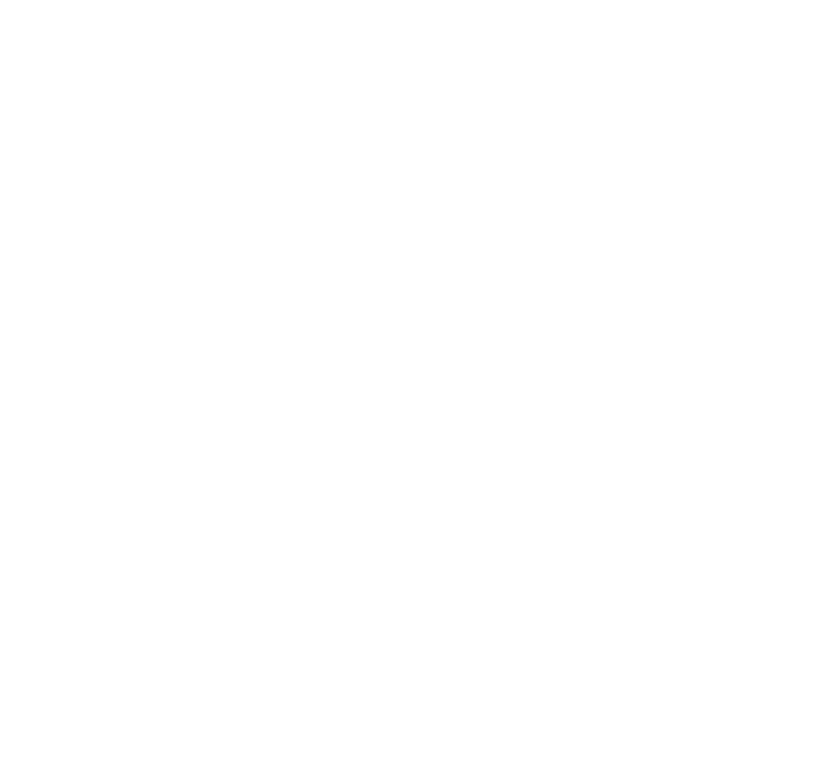
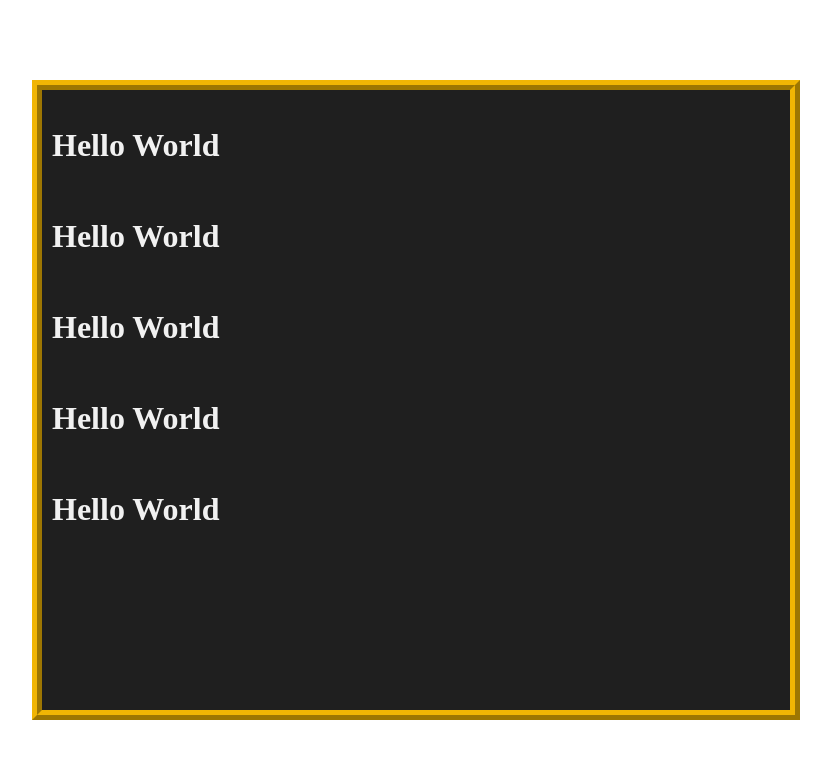
Before and after one commit to Black-Lotus98/CIS483-583-game, a React (Create React App) app: page / in a window 1280 px wide. Shown: the top 758 px of the page, without its empty margins (224-1055 px from the left). Built offline with nearby package versions, Linux system fonts and the light colour scheme.

Commit message:
update 1.01

```diff
--- a/public/index.html
+++ b/public/index.html
@@ -28,7 +28,7 @@
   </head>
   <body>
     <noscript>You need to enable JavaScript to run this app.</noscript>
-    <div id="root"></div>
+    <div class="root" id="root"></div>
     <!--
       This HTML file is a template.
       If you open it directly in the browser, you will see an empty page.
--- a/src/App.js
+++ b/src/App.js
@@ -1,11 +1,16 @@
-import React from 'react';
+import React, { Fragment } from 'react';
+import Container from './components/Container/Container';
 
 
 function App() {
   return (
-    <div>
-
-    </div>
+    <Fragment>
+      <h1>Hello World</h1>
+      <h1>Hello World</h1>
+      <h1>Hello World</h1>
+      <h1>Hello World</h1>
+      <h1>Hello World</h1>
+    </Fragment>
   );
 }
 
--- /dev/null
+++ b/src/components/Container/Container.js
@@ -0,0 +1,12 @@
+import React from 'react'
+import './container.css'
+
+const Container = (props) => {
+    return (
+        <div className="container">
+            {props.children}
+        </div>
+    )
+}
+
+export default Container
--- /dev/null
+++ b/src/components/Container/container.css
@@ -0,0 +1,16 @@
+/* .container {
+    background-color: #1f1f1f;
+    max-width: 100%;
+    max-height: 100%;
+    width: 60%;
+    height: 80%;
+    margin: 0 auto;
+    display: flex;
+    flex-direction: column;
+    justify-content: center;
+    align-items: center;
+    padding: 1rem;
+    border: ridge 1rem #F1B504;
+    margin: 1rem;
+
+} */
--- a/src/index.css
+++ b/src/index.css
@@ -2,10 +2,39 @@
   box-sizing: border-box;
 }
 
+
 html {
-  font-family: sans-serif;
+  font-size: 62.5%;
+  box-sizing: border-box;
+
 }
 
 body {
+
+  font-size: 1.6rem;
+  line-height: 1.5;
+  overflow-x: hidden;
   margin: 0;
+  padding: 0;
+  height: 100vh;
+  width: 100vw;
+  display: flex;
+  justify-content: center;
+  align-items: center;
+  flex-direction: column;
+  color: #f1f1f1;
 }
+
+.root {
+  background-color: #1f1f1f;
+  max-width: 100%;
+  max-height: 100%;
+  width: 60%;
+  height: 80%;
+  margin: 0 auto;
+  display: flex;
+  flex-direction: column;
+  padding: 1rem;
+  border: ridge 1rem #F1B504;
+  margin: 1rem;
+}
```
Also changed, not shown: 1 other file (tests, documents, lock files or other folders).
